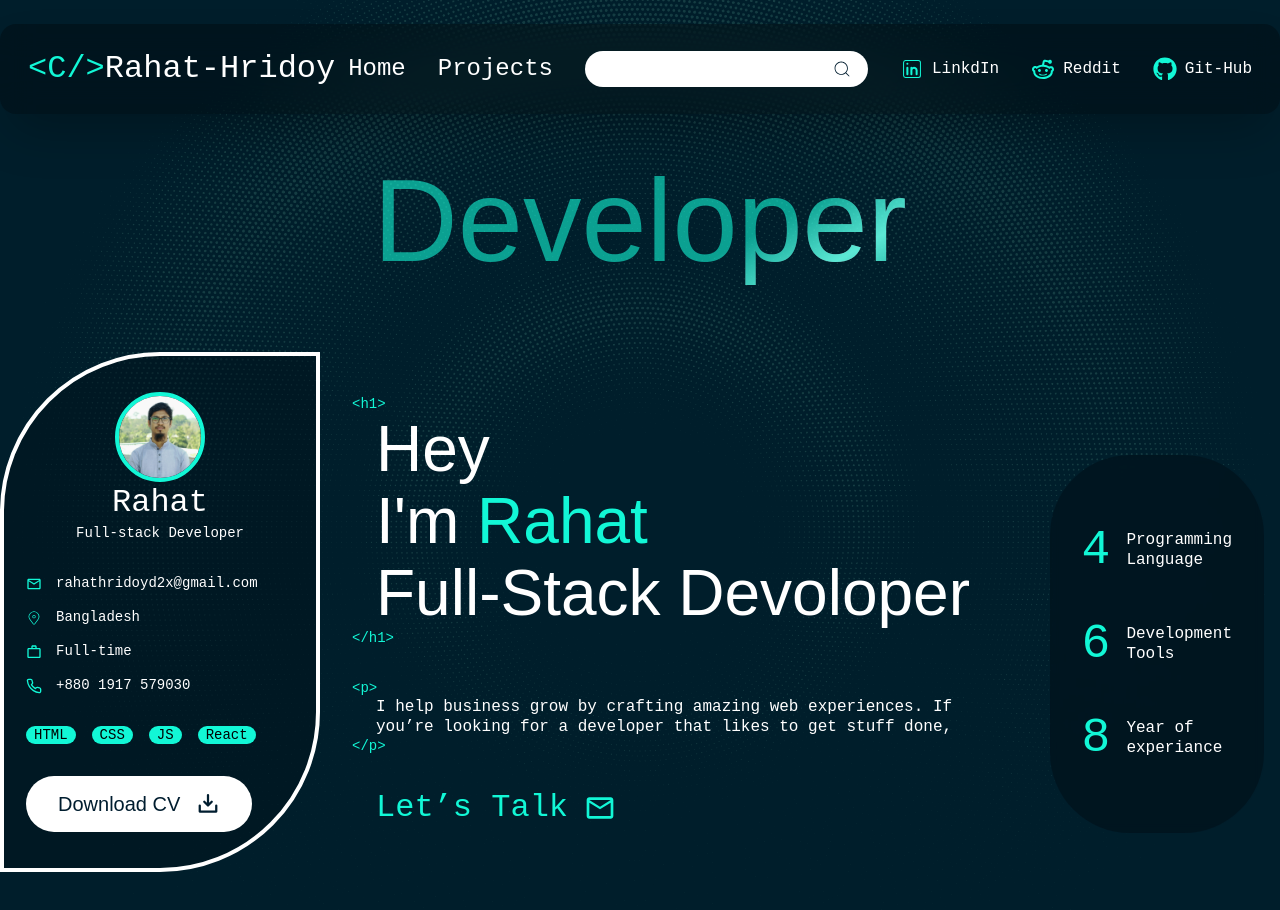
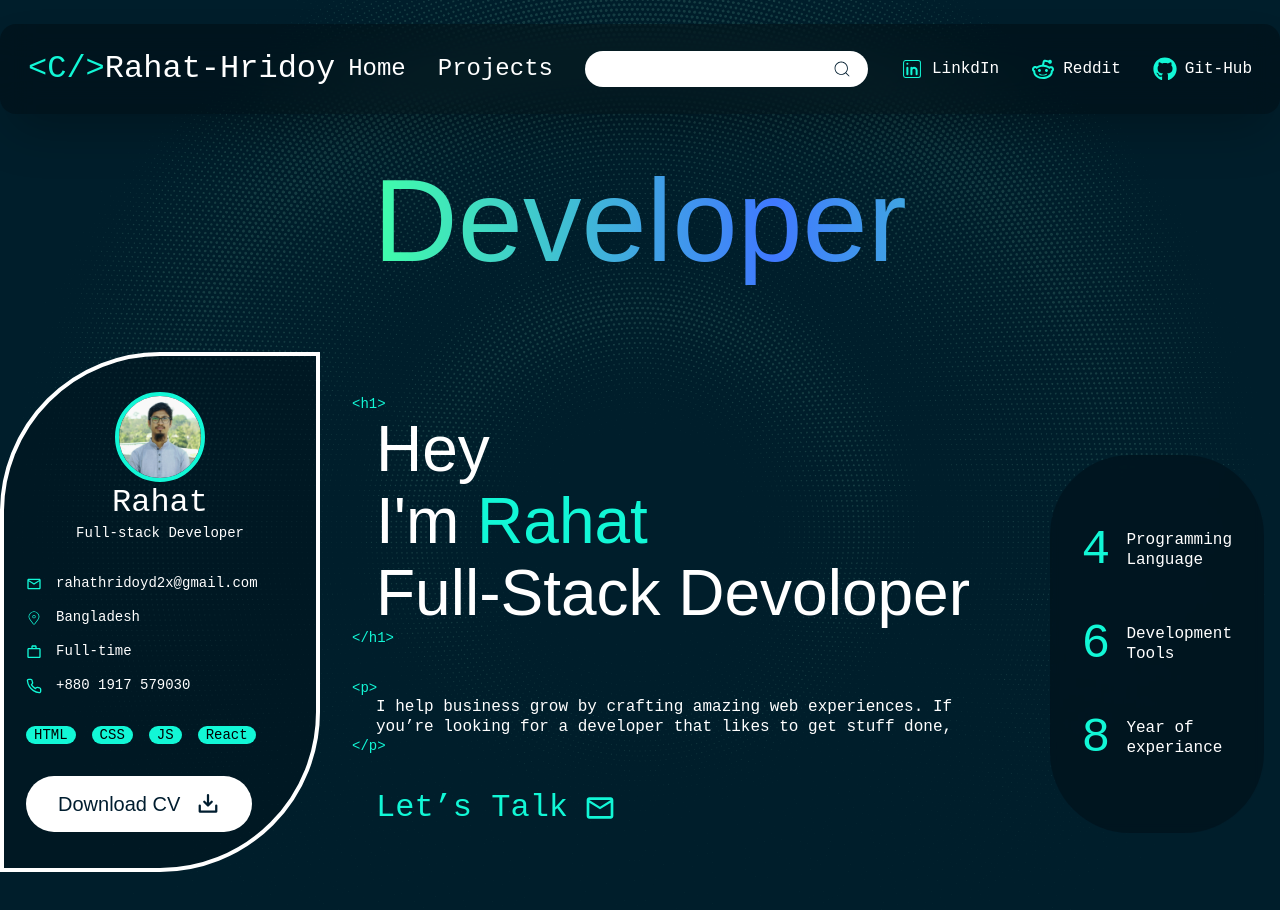
Before and after one commit to Rahat-Hridoy/rahat_hridoy, a React (Vite) app: page / in a window 1280 px wide. Shown: the top 910 px of the page. Built offline with nearby package versions, Linux system fonts and the light colour scheme.

Commit message:
Animation integrate: gradient text, countUP

```diff
--- a/package.json
+++ b/package.json
@@ -17,7 +17,7 @@
     "clsx": "^2.1.1",
     "firebase": "^12.3.0",
     "lucide-react": "^0.544.0",
-    "motion": "^12.23.16",
+    "motion": "^12.23.24",
     "react": "^19.1.1",
     "react-dom": "^19.1.1",
     "react-hook-form": "^7.63.0",
--- a/src/components/About.jsx
+++ b/src/components/About.jsx
@@ -11,7 +11,7 @@ const About = () => {
           <div className="hidden lg:block ">
             <ScrollMouse />
           </div>
-          <div className="flex flex-col xl:flex-row justify-between item-center lg:items-end gap-10 pt-0  ">
+          <div className="flex flex-col xl:flex-row justify-between items-center lg:items-end gap-10 pt-0  ">
             {/* Left side-about description */}
             <div className="flex flex-col gap-16  ">
               {/* Head */}
--- a/src/components/Hero.jsx
+++ b/src/components/Hero.jsx
@@ -6,6 +6,8 @@ import Btn from "./common/Btn";
 import { PiDownloadSimpleBold } from "react-icons/pi";
 import ShinyText from "./animation/ShinyText";
 import { FiPhone } from "react-icons/fi";
+import CountUp from "./animation/CountUp";
+import GradientText from "./animation/GradientText";
 
 const Hero = () => {
   const info = [
@@ -57,13 +59,15 @@ const Hero = () => {
       <div className="container mx-auto relative z-10  px-[35px] lg:px-0 ">
         <div className="wrapper pb-[64px] lg:pb-[128px] pt-[128px] md:pt-[150px] lg:pt-[90px] ">
           <div className="hidden lg:block ">
-            <h1 className="font-primary font-normal  text-[117px] text-center leading-[134px] py-[64px]">
-              <ShinyText
-                text="Developer"
-                disabled={false}
-                speed={5}
-                className="text-brand-1/60"
-              />
+            <h1 className="">
+              <GradientText
+                colors={["#40ffaa", "#4079ff", "#40ffaa", "#4079ff", "#40ffaa"]}
+                animationSpeed={8}
+                showBorder={false}
+                className="font-primary font-medium  text-[117px] text-center leading-[134px] py-[64px] "
+              >
+                Developer
+              </GradientText>
             </h1>
           </div>
           <div className="grid grid-cols-1 space-y-16 space-x-0 md:space-x-8 lg:grid-cols-[auto_1fr] xl:grid-cols-[1fr_auto_1fr]   justify-items-center place-items-center">
@@ -166,9 +170,14 @@ const Hero = () => {
                   key={item.id}
                   className=" flex justify-center items-center gap-x-4 py-[16px] "
                 >
-                  <p className="font-second font-medium text-brand-1 text-[48px] leading-[62px] ">
-                    {item.digit}
-                  </p>
+                  <CountUp
+                    from={0}
+                    to={item.digit}
+                    separator=","
+                    direction="up"
+                    duration={1}
+                    className="font-second font-medium text-brand-1 text-[48px] leading-[62px]"
+                  />
                   <p className="pera-text text-[16px] leading-[20px] max-w-[106px] ">
                     {item.title}
                   </p>
--- /dev/null
+++ b/src/components/animation/CountUp.jsx
@@ -0,0 +1,91 @@
+import { useEffect, useRef } from 'react';
+import { useInView, useMotionValue, useSpring } from 'motion/react';
+
+export default function CountUp({
+  to,
+  from = 0,
+  direction = 'up',
+  delay = 0,
+  duration = 2,
+  className = '',
+  startWhen = true,
+  separator = '',
+  onStart,
+  onEnd
+}) {
+  const ref = useRef(null);
+  const motionValue = useMotionValue(direction === 'down' ? to : from);
+
+  const damping = 20 + 40 * (1 / duration);
+  const stiffness = 100 * (1 / duration);
+
+  const springValue = useSpring(motionValue, {
+    damping,
+    stiffness
+  });
+
+  const isInView = useInView(ref, { once: true, margin: '0px' });
+
+  const getDecimalPlaces = num => {
+    const str = num.toString();
+
+    if (str.includes('.')) {
+      const decimals = str.split('.')[1];
+
+      if (parseInt(decimals) !== 0) {
+        return decimals.length;
+      }
+    }
+
+    return 0;
+  };
+
+  const maxDecimals = Math.max(getDecimalPlaces(from), getDecimalPlaces(to));
+
+  useEffect(() => {
+    if (ref.current) {
+      ref.current.textContent = String(direction === 'down' ? to : from);
+    }
+  }, [from, to, direction]);
+
+  useEffect(() => {
+    if (isInView && startWhen) {
+      if (typeof onStart === 'function') onStart();
+
+      const timeoutId = setTimeout(() => {
+        motionValue.set(direction === 'down' ? from : to);
+      }, delay * 1000);
+
+      const durationTimeoutId = setTimeout(() => {
+        if (typeof onEnd === 'function') onEnd();
+      }, delay * 1000 + duration * 1000);
+
+      return () => {
+        clearTimeout(timeoutId);
+        clearTimeout(durationTimeoutId);
+      };
+    }
+  }, [isInView, startWhen, motionValue, direction, from, to, delay, onStart, onEnd, duration]);
+
+  useEffect(() => {
+    const unsubscribe = springValue.on('change', latest => {
+      if (ref.current) {
+        const hasDecimals = maxDecimals > 0;
+
+        const options = {
+          useGrouping: !!separator,
+          minimumFractionDigits: hasDecimals ? maxDecimals : 0,
+          maximumFractionDigits: hasDecimals ? maxDecimals : 0
+        };
+
+        const formattedNumber = Intl.NumberFormat('en-US', options).format(latest);
+
+        ref.current.textContent = separator ? formattedNumber.replace(/,/g, separator) : formattedNumber;
+      }
+    });
+
+    return () => unsubscribe();
+  }, [springValue, separator, maxDecimals]);
+
+  return <span className={className} ref={ref} />;
+}
--- /dev/null
+++ b/src/components/animation/GradientText.jsx
@@ -0,0 +1,69 @@
+export default function GradientText({
+  children,
+  className = "",
+  colors = ["#ffaa40", "#9c40ff", "#ffaa40"],
+  animationSpeed = 8,
+  showBorder = false,
+}) {
+  const gradientStyle = {
+    backgroundImage: `linear-gradient(to right, ${colors.join(", ")})`,
+    animationDuration: `${animationSpeed}s`,
+  };
+
+  return (
+    <div
+      className={`relative mx-auto flex max-w-fit flex-row items-center justify-center rounded-[1.25rem] font-medium  transition-shadow duration-500 overflow-hidden cursor-pointer ${className}`}
+    >
+      {showBorder && (
+        <div
+          className="absolute inset-0 bg-cover z-0 pointer-events-none animate-gradient"
+          style={{
+            ...gradientStyle,
+            backgroundSize: "300% 100%",
+          }}
+        >
+          <div
+            className="absolute inset-0 bg-black rounded-[1.25rem] z-[-1]"
+            style={{
+              width: "calc(100% - 2px)",
+              height: "calc(100% - 2px)",
+              left: "50%",
+              top: "50%",
+              transform: "translate(-50%, -50%)",
+            }}
+          ></div>
+        </div>
+      )}
+      <div
+        className="inline-block relative z-2 text-transparent bg-cover animate-gradient"
+        style={{
+          ...gradientStyle,
+          backgroundClip: "text",
+          WebkitBackgroundClip: "text",
+          backgroundSize: "300% 100%",
+        }}
+      >
+        {children}
+      </div>
+    </div>
+  );
+}
+
+// tailwind.config.js
+// module.exports = {
+//   theme: {
+//     extend: {
+//       keyframes: {
+//         gradient: {
+//           '0%': { backgroundPosition: '0% 50%' },
+//           '50%': { backgroundPosition: '100% 50%' },
+//           '100%': { backgroundPosition: '0% 50%' },
+//         },
+//       },
+//       animation: {
+//         gradient: 'gradient 8s linear infinite'
+//       },
+//     },
+//   },
+//   plugins: [],
+// };
--- a/src/index.css
+++ b/src/index.css
@@ -5,6 +5,18 @@
 @import "tw-animate-css";
 
 @theme {
+  @keyframes gradient {
+    0% {
+      background-position: 0% 50%;
+    }
+    50% {
+      background-position: 100% 50%;
+    }
+    100% {
+      background-position: 0% 50%;
+    }
+  }
+
   @keyframes shine {
     0% {
       background-position: 200% 0;
@@ -28,8 +40,11 @@
   animation: scroll 3s linear forwards;
 }
 
+.animate-gradient {
+  animation: gradient linear infinite;
+}
 .animate-shine {
-  animation: shine linear infinite;
+  animation: shine 8s linear infinite;
 }
 
 /* Color-Brand 1 : Heading , border color
```
Also changed, not shown: 1 other file (tests, documents, lock files or other folders).
